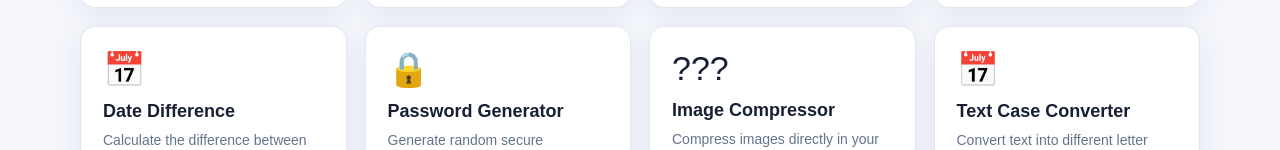
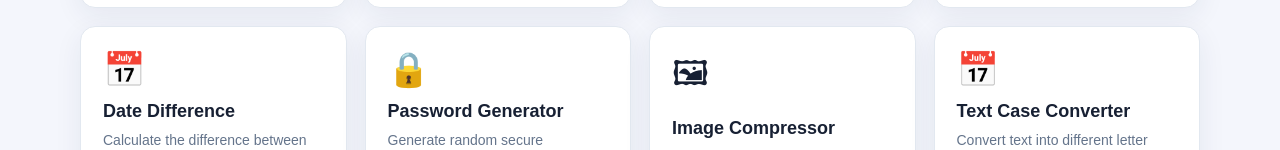
Before and after one commit to vijendarsinghrao27/looknext, a plain HTML site: page index.html in a window 1280 px wide. Shown: the part 802-952 px from the top of the page. Drawn offline with Linux system fonts and the light colour scheme.

Commit message:
Update index.html

```diff
--- a/index.html
+++ b/index.html
@@ -222,7 +222,7 @@ footer{
   </div>
 
   <div class="tool-card" onclick="openTool('image')">
-   <div class="tool-icon">???</div>
+   <div class="tool-icon">&#128444;</div>
    <h3>Image Compressor</h3>
    <p>Compress images directly in your browser.</p>
   </div>
```
